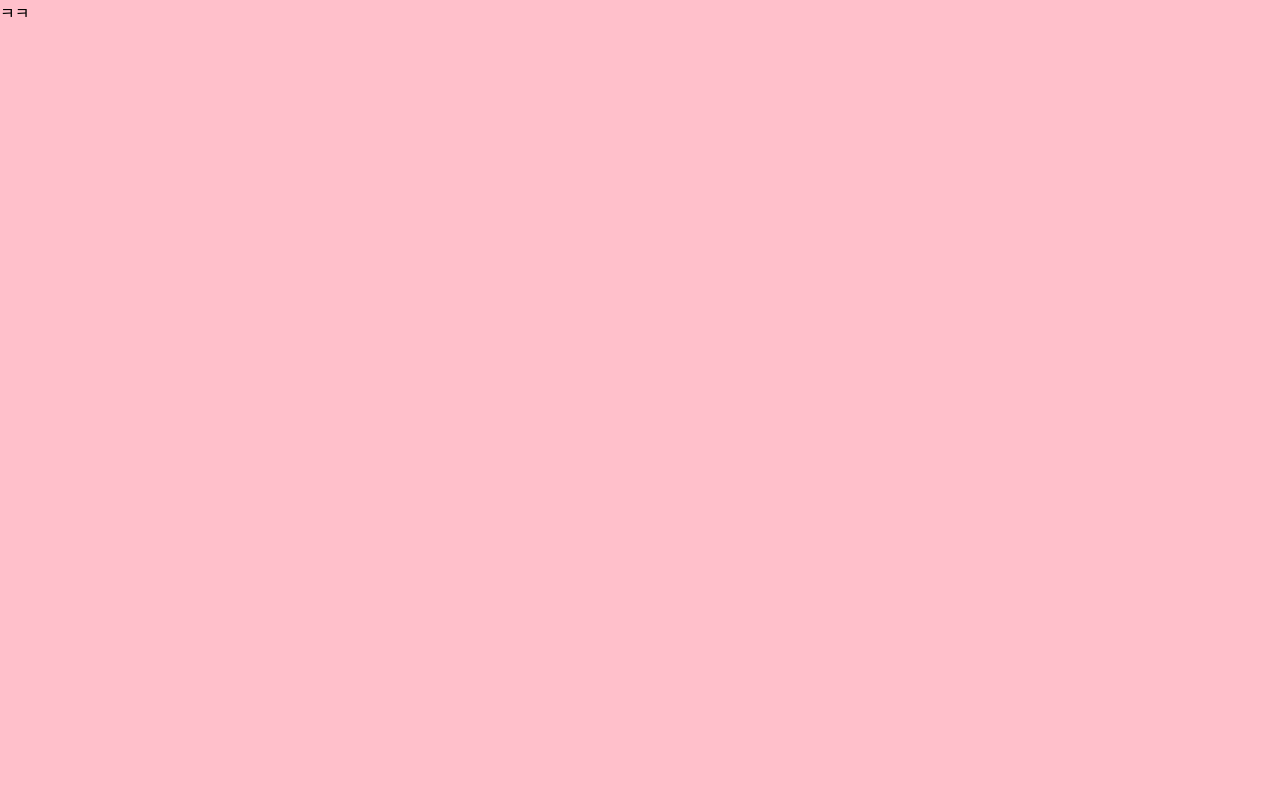
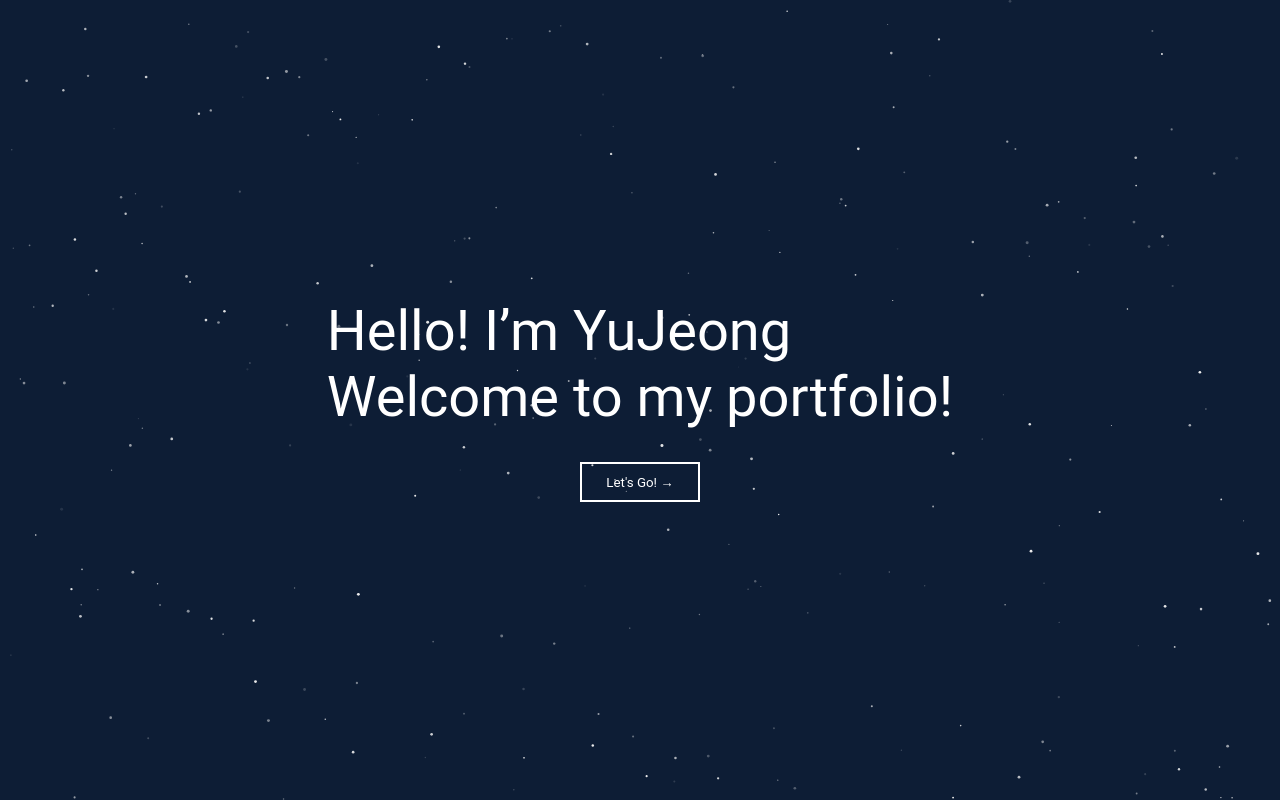
Before and after one commit to udaeng8286/MyPortfolio, a React (Create React App) app: page / in a window 1280 px wide. Built offline with nearby package versions, Linux system fonts and the light colour scheme.

Commit message:
:sparkle: 시작 컴포넌트 구현 -particle.js 라이브러리 사용 Isuue:#3

```diff
--- a/package.json
+++ b/package.json
@@ -10,7 +10,10 @@
     "react": "^18.2.0",
     "react-dom": "^18.2.0",
     "react-scripts": "5.0.1",
+    "react-tsparticles": "^2.12.2",
     "styled-components": "^6.1.1",
+    "tsparticles": "^2.12.0",
+    "tsparticles-slim": "^2.12.0",
     "web-vitals": "^2.1.4"
   },
   "scripts": {
--- a/src/App.js
+++ b/src/App.js
@@ -1,7 +1,6 @@
 import "./App.css";
 import styled, { createGlobalStyle } from "styled-components";
 import MainPage from "./page/MainPage";
-
 function App() {
   return (
     <>
--- a/src/components/Start.js
+++ b/src/components/Start.js
@@ -1,5 +1,139 @@
+import React from "react";
+import styled from "styled-components";
+import Particles from "react-tsparticles";
+import { loadFull } from "tsparticles";
+
 const Start = () => {
-  return <>ㅋㅋ</>;
+  const particlesInit = async (main) => {
+    console.log(main);
+    await loadFull(main);
+  };
+  const particlesLoaded = (container) => {
+    console.log(container);
+  };
+  return (
+    <Container>
+      <Particles
+        id="tsparticles"
+        init={particlesInit}
+        loaded={particlesLoaded}
+        options={{
+          background: {
+            color: "#0d1d35",
+          },
+          fpsLimit: 40,
+          interactivity: {
+            detectsOn: "canvas",
+            events: {
+              resize: true,
+            },
+          },
+          particles: {
+            color: {
+              value: "#f1f1f1",
+            },
+            number: {
+              density: {
+                enable: true,
+                area: 1080,
+              },
+              limit: 600,
+              value: 300,
+            },
+            opacity: {
+              random: {
+                enable: true,
+                minimumValue: 0.1,
+              },
+              value: 1,
+            },
+            shape: {
+              type: "circle",
+            },
+            size: {
+              random: {
+                enable: true,
+                minimumValue: 0.5,
+              },
+              value: 1.5,
+            },
+            move: {
+              enable: true,
+              speed: 0.3,
+              // direction: "bottom",
+              // outModes: {
+              //   default: "bounce",
+              // },
+            },
+          },
+          interactivity: {
+            events: {
+              onClick: {
+                enable: true,
+                mode: "push",
+              },
+              onHover: {
+                enable: true,
+                mode: "bubble",
+              },
+              resize: true,
+            },
+            modes: {
+              push: {
+                particles_nb: 8,
+                speed: 4,
+                distance: 100,
+              },
+              bubble: {
+                distance: 250,
+                size: 0,
+                opacity: 0,
+                speed: 3,
+              },
+            },
+          },
+        }}
+      />
+      <Section>
+        <Text>
+          Hello! I’m YuJeong <br /> Welcome to my portfolio!
+        </Text>
+        <Button>Let's Go! →</Button>
+      </Section>
+    </Container>
+  );
 };
 
 export default Start;
+
+const Container = styled.div`
+  height: 100%; /* 화면 전체 높이를 채우도록 설정 */
+  display: flex;
+  justify-content: center;
+`;
+
+const Section = styled.div`
+  display: flex;
+  flex-direction: column;
+  justify-content: center;
+  align-items: center;
+  position: relative; /* 추가 */
+`;
+
+const Text = styled.div`
+  color: white;
+  display: flex;
+  flex-direction: column;
+  justify-content: center;
+  align-items: center;
+  font-size: 56px;
+  margin-bottom: 32px;
+`;
+
+const Button = styled.button`
+  background-color: transparent;
+  border: 2px solid white;
+  color: white;
+  width: 120px;
+  height: 40px;
+`;
```
Also changed, not shown: 1 other file (tests, documents, lock files or other folders).
